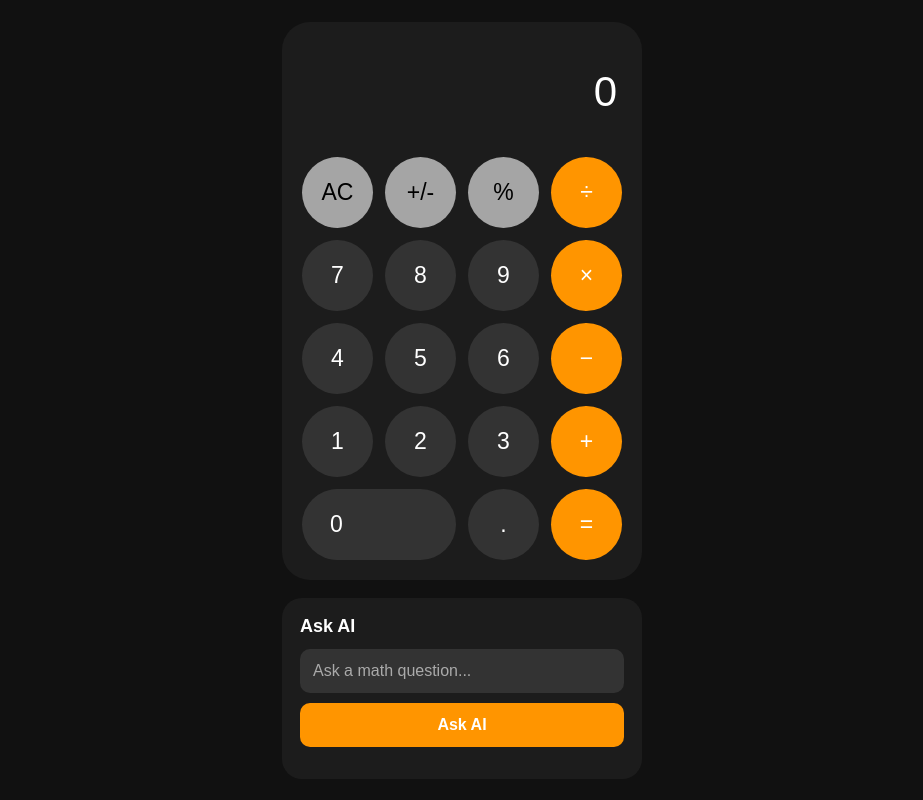
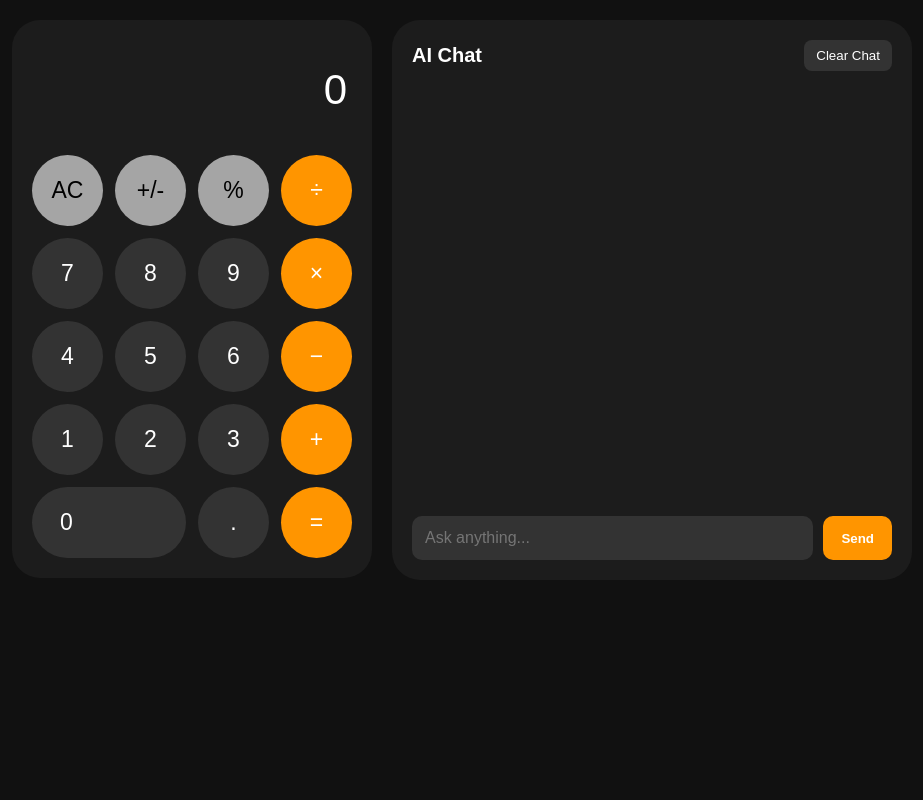
Before and after one commit to youraiguydev-a11y/calculator, a Flask app: page / in a window 1280 px wide. Shown: the whole page, without its empty margins (178-1101 px from the left). Run offline with Flask 3, Linux system fonts and the light colour scheme.

Commit message:
Update styles and structure for index.html
Refactor layout and styles for calculator and chat panel.

```diff
--- a/templates/index.html
+++ b/templates/index.html
@@ -12,18 +12,20 @@
         body {
             margin: 0;
             min-height: 100vh;
-            display: flex;
-            justify-content: center;
-            align-items: center;
             background: #111;
             font-family: Arial, sans-serif;
             padding: 20px;
             color: white;
         }
 
-        .wrapper {
+        .app-layout {
             width: 100%;
-            max-width: 360px;
+            max-width: 900px;
+            margin: 0 auto;
+            display: grid;
+            grid-template-columns: 360px 1fr;
+            gap: 20px;
+            align-items: start;
         }
 
         .calculator {
@@ -63,18 +65,9 @@
             cursor: pointer;
         }
 
-        .calc-button:hover {
-            background: #444;
-        }
-
         .operator,
         .equal {
             background: #ff9500;
-        }
-
-        .operator:hover,
-        .equal:hover {
-            background: #e88900;
         }
 
         .special {
@@ -90,21 +83,74 @@
             padding-left: 28px;
         }
 
-        .ai-section {
-            margin-top: 18px;
+        .chat-panel {
             background: #1c1c1c;
-            padding: 18px;
-            border-radius: 20px;
+            border-radius: 28px;
+            padding: 20px;
+            min-height: 560px;
+            display: flex;
+            flex-direction: column;
         }
 
-        .ai-title {
-            font-size: 18px;
+        .chat-header {
+            display: flex;
+            justify-content: space-between;
+            align-items: center;
+            margin-bottom: 15px;
+        }
+
+        .chat-title {
+            font-size: 20px;
             font-weight: bold;
-            margin-bottom: 12px;
+        }
+
+        #clearChat {
+            border: none;
+            background: #333;
+            color: white;
+            padding: 8px 12px;
+            border-radius: 8px;
+            cursor: pointer;
+        }
+
+        #chatMessages {
+            flex: 1;
+            display: flex;
+            flex-direction: column;
+            gap: 10px;
+            margin-bottom: 15px;
+        }
+
+        .message {
+            max-width: 85%;
+            padding: 11px 13px;
+            border-radius: 14px;
+            line-height: 1.4;
+            white-space: pre-wrap;
+            word-wrap: break-word;
+        }
+
+        .user-message {
+            align-self: flex-end;
+            background: #ff9500;
+            color: white;
+            border-bottom-right-radius: 4px;
+        }
+
+        .ai-message {
+            align-self: flex-start;
+            background: #333;
+            color: white;
+            border-bottom-left-radius: 4px;
+        }
+
+        .chat-input-row {
+            display: flex;
+            gap: 10px;
         }
 
         #aiQuestion {
-            width: 100%;
+            flex: 1;
             padding: 13px;
             border: none;
             outline: none;
@@ -114,60 +160,28 @@
             font-size: 16px;
         }
 
-        #aiQuestion::placeholder {
-            color: #aaa;
-        }
-
         #askButton {
-            width: 100%;
-            margin-top: 10px;
-            padding: 13px;
+            padding: 13px 18px;
             border: none;
             border-radius: 10px;
             background: #ff9500;
             color: white;
-            font-size: 16px;
             font-weight: bold;
             cursor: pointer;
         }
 
         #askButton:disabled {
             opacity: 0.6;
-            cursor: not-allowed;
         }
 
-        #aiAnswer {
-            margin-top: 14px;
-            color: #eee;
-            line-height: 1.5;
-            white-space: pre-wrap;
-            word-wrap: break-word;
+        @media (max-width: 760px) {
+            .app-layout {
+                grid-template-columns: 1fr;
+                max-width: 380px;
             }
 
-        @media (max-width: 400px) {
-            body {
-                padding: 12px;
-            }
-
-            .wrapper {
-                max-width: 320px;
-            }
-
-            .calculator {
-                padding: 15px;
-            }
-
-            .buttons {
-                gap: 9px;
-            }
-
-            #display {
-                height: 85px;
-                font-size: 36px;
-            }
-
-            .calc-button {
-                font-size: 21px;
+            .chat-panel {
+                min-height: 420px;
             }
         }
     </style>
@@ -175,7 +189,7 @@
 
 <body>
 
-<div class="wrapper">
+<div class="app-layout">
 
     <div class="calculator">
 
@@ -211,21 +225,26 @@
 
     </div>
 
-    <div class="ai-section">
+    <div class="chat-panel">
 
-        <div class="ai-title">Ask AI</div>
+        <div class="chat-header">
+            <div class="chat-title">AI Chat</div>
+            <button id="clearChat">Clear Chat</button>
+        </div>
 
+        <div id="chatMessages"></div>
+
+        <div class="chat-input-row">
             <input
                 type="text"
                 id="aiQuestion"
-            placeholder="Ask a math question..."
+                placeholder="Ask anything..."
             >
 
             <button id="askButton" onclick="askAI()">
-            Ask AI
+                Send
             </button>
-
-        <div id="aiAnswer"></div>
+        </div>
 
     </div>
 
@@ -236,42 +255,20 @@
     let justCalculated = false;
 
     const display = document.getElementById("display");
-
+    const chatMessages = document.getElementById("chatMessages");
 
     function updateDisplay() {
-
         if (expression === "") {
             display.value = "0";
-            resizeDisplay();
             return;
         }
 
         display.value = expression
             .replace(/\*/g, "×")
             .replace(/\//g, "÷");
-
-        resizeDisplay();
     }
 
-
-    function resizeDisplay() {
-
-        const length = display.value.length;
-
-        if (length > 16) {
-            display.style.fontSize = "24px";
-        }
-        else if (length > 11) {
-            display.style.fontSize = "30px";
-        }
-        else {
-            display.style.fontSize = "";
-        }
-    }
-
-
     function addNumber(number) {
-
         if (justCalculated) {
             expression = "";
             justCalculated = false;
@@ -281,16 +278,12 @@
         updateDisplay();
     }
 
-
     function addOperator(operator) {
-
         if (expression === "") {
-
             if (operator === "-") {
                 expression = "-";
                 updateDisplay();
             }
-
             return;
         }
 
@@ -300,78 +293,48 @@
 
         if ("+-*/".includes(lastCharacter)) {
             expression = expression.slice(0, -1) + operator;
-        }
-        else {
+        } else {
             expression += operator;
         }
 
         updateDisplay();
     }
 
+    function addDecimal() {
+        const currentPart = expression.split(/[+\-*/]/).pop();
 
-    function addDecimal() {
+        if (currentPart.includes(".")) return;
 
-        if (justCalculated) {
-            expression = "";
-            justCalculated = false;
-        }
-
-        const currentPart =
-            expression.split(/[+\-*/]/).pop();
-
-        if (currentPart.includes(".")) {
-            return;
-        }
-
-        if (
-            expression === "" ||
-            "+-*/".includes(expression.slice(-1))
-        ) {
+        if (expression === "" || "+-*/".includes(expression.slice(-1))) {
             expression += "0.";
-        }
-        else {
+        } else {
             expression += ".";
         }
 
         updateDisplay();
     }
 
-
     function clearCalculator() {
-
         expression = "";
         justCalculated = false;
-
         display.value = "0";
-        display.style.fontSize = "";
     }
 
+    function toggleSign() {
+        if (expression === "") return;
 
-    function toggleSign() {
+        const match = expression.match(/(-?\d*\.?\d+)$/);
 
-        if (expression === "") {
-            return;
-        }
-
-        const match =
-            expression.match(/(-?\d*\.?\d+)$/);
-
-        if (!match) {
-            return;
-        }
+        if (!match) return;
 
         const number = match[0];
-        const start =
-            expression.length - number.length;
+        const start = expression.length - number.length;
 
         if (number.startsWith("-")) {
-
             expression =
                 expression.slice(0, start) +
                 number.slice(1);
-        }
-        else {
-
+        } else {
             expression =
                 expression.slice(0, start) +
                 "-" +
@@ -381,53 +344,28 @@
         updateDisplay();
     }
 
+    function percentage() {
+        if (expression === "") return;
 
-    function percentage() {
+        const match = expression.match(/(-?\d*\.?\d+)$/);
 
-        if (expression === "") {
-            return;
-        }
-
-        const match =
-            expression.match(/(-?\d*\.?\d+)$/);
-
-        if (!match) {
-            return;
-        }
+        if (!match) return;
 
         const number = parseFloat(match[0]);
-
-        if (isNaN(number)) {
-            return;
-        }
-
-        const percentageValue = number / 100;
 
         expression =
             expression.slice(
                 0,
                 expression.length - match[0].length
-            ) + percentageValue;
+            ) + (number / 100);
 
         updateDisplay();
     }
 
-
     function calculate() {
-
-        if (expression === "") {
-            return;
-        }
-
-        const lastCharacter =
-            expression.slice(-1);
-
-        if ("+-*/".includes(lastCharacter)) {
-            return;
-        }
+        if (expression === "") return;
 
         try {
-
             if (!/^[0-9+\-*/. ]+$/.test(expression)) {
                 throw new Error();
             }
@@ -439,11 +377,8 @@
             )();
 
             if (!Number.isFinite(result)) {
-
                 display.value = "Cannot divide by zero";
                 expression = "";
-                resizeDisplay();
-
                 return;
             }
 
@@ -454,36 +389,61 @@
                 ) / 10000000000;
 
             expression = result.toString();
-
             display.value = expression;
-
             justCalculated = true;
 
-            resizeDisplay();
-        }
-        catch {
-
+        } catch {
             display.value = "Error";
-
             expression = "";
-
-            justCalculated = false;
         }
     }
 
+    function addMessage(text, type) {
+        const message = document.createElement("div");
+
+        message.className =
+            "message " +
+            (type === "user"
+                ? "user-message"
+                : "ai-message");
+
+        message.innerText = text;
+
+        chatMessages.appendChild(message);
+
+        saveChat();
+
+        window.scrollTo({
+            top: document.body.scrollHeight,
+            behavior: "smooth"
+        });
+    }
+
+    function saveChat() {
+        localStorage.setItem(
+            "calculatorChat",
+            chatMessages.innerHTML
+        );
+    }
+
+    function loadChat() {
+        const saved =
+            localStorage.getItem("calculatorChat");
+
+        if (saved) {
+            chatMessages.innerHTML = saved;
+        }
+    }
 
     function wait(ms) {
-        return new Promise(resolve => setTimeout(resolve, ms));
+        return new Promise(resolve =>
+            setTimeout(resolve, ms)
+        );
     }
 
-
     async function askAI() {
-
         const questionInput =
             document.getElementById("aiQuestion");
-
-        const answerBox =
-            document.getElementById("aiAnswer");
 
         const askButton =
             document.getElementById("askButton");
@@ -491,18 +451,14 @@
         const question =
             questionInput.value.trim();
 
-        if (!question) {
+        if (!question) return;
 
-            answerBox.innerText =
-                "Please enter a question.";
+        addMessage(question, "user");
 
-            return;
-        }
+        questionInput.value = "";
 
         askButton.disabled = true;
         askButton.innerText = "Thinking...";
-
-        answerBox.innerText = "Thinking...";
 
         const delays = [0, 800, 1500];
 
@@ -517,7 +473,6 @@
             }
 
             try {
-
                 const controller =
                     new AbortController();
 
@@ -529,18 +484,14 @@
 
                 const response =
                     await fetch("/ask-ai", {
-
                         method: "POST",
-
                         headers: {
                             "Content-Type":
                                 "application/json"
                         },
-
                         body: JSON.stringify({
                             question: question
                         }),
-
                         signal: controller.signal
                     });
 
@@ -553,120 +504,59 @@
                     response.ok &&
                     data.answer
                 ) {
-
-                    answerBox.innerText =
-                        data.answer;
+                    addMessage(
+                        data.answer,
+                        "ai"
+                    );
 
                     askButton.disabled = false;
-
-                    askButton.innerText =
-                        "Ask AI";
+                    askButton.innerText = "Send";
 
                     return;
                 }
 
+            } catch (error) {
                 console.log(
-                    "AI attempt failed:",
+                    "AI retry:",
                     attempt + 1
-                );
-
-            }
-            catch (error) {
-
-                console.log(
-                    "AI request error:",
-                    attempt + 1,
-                    error
                 );
             }
         }
 
-        answerBox.innerText =
-            "AI is temporarily unavailable. Please try again.";
+        addMessage(
+            "AI is temporarily unavailable. Please try again.",
+            "ai"
+        );
 
         askButton.disabled = false;
-
-        askButton.innerText = "Ask AI";
+        askButton.innerText = "Send";
     }
-
 
     document
         .getElementById("aiQuestion")
         .addEventListener(
             "keydown",
             function(event) {
-
                 if (event.key === "Enter") {
-
                     event.preventDefault();
-
                     askAI();
                 }
             }
         );
 
-
-    document.addEventListener(
-        "keydown",
-        function(event) {
-
-            if (
-                event.target.id === "aiQuestion"
-            ) {
-                return;
-            }
-
-            if (
-                event.key >= "0" &&
-                event.key <= "9"
-            ) {
-                addNumber(event.key);
-            }
-
-            else if (
-                ["+", "-", "*", "/"]
-                    .includes(event.key)
-            ) {
-                addOperator(event.key);
-            }
-
-            else if (event.key === ".") {
-                addDecimal();
-            }
-
-            else if (
-                event.key === "Enter" ||
-                event.key === "="
-            ) {
-
-                event.preventDefault();
-
-                calculate();
-            }
-
-            else if (
-                event.key === "Backspace"
-            ) {
-
-                expression =
-                    expression.slice(0, -1);
-
-                updateDisplay();
-            }
-
-            else if (
-                event.key === "Escape"
-            ) {
-                clearCalculator();
-            }
-
-            else if (
-                event.key === "%"
-            ) {
-                percentage();
-            }
+    document
+        .getElementById("clearChat")
+        .addEventListener(
+            "click",
+            function() {
+                chatMessages.innerHTML = "";
+                localStorage.removeItem(
+                    "calculatorChat"
+                );
             }
         );
+
+    loadChat();
 </script>
 
 </body>
```
Lines whose indentation alone changed are shown as unchanged.
